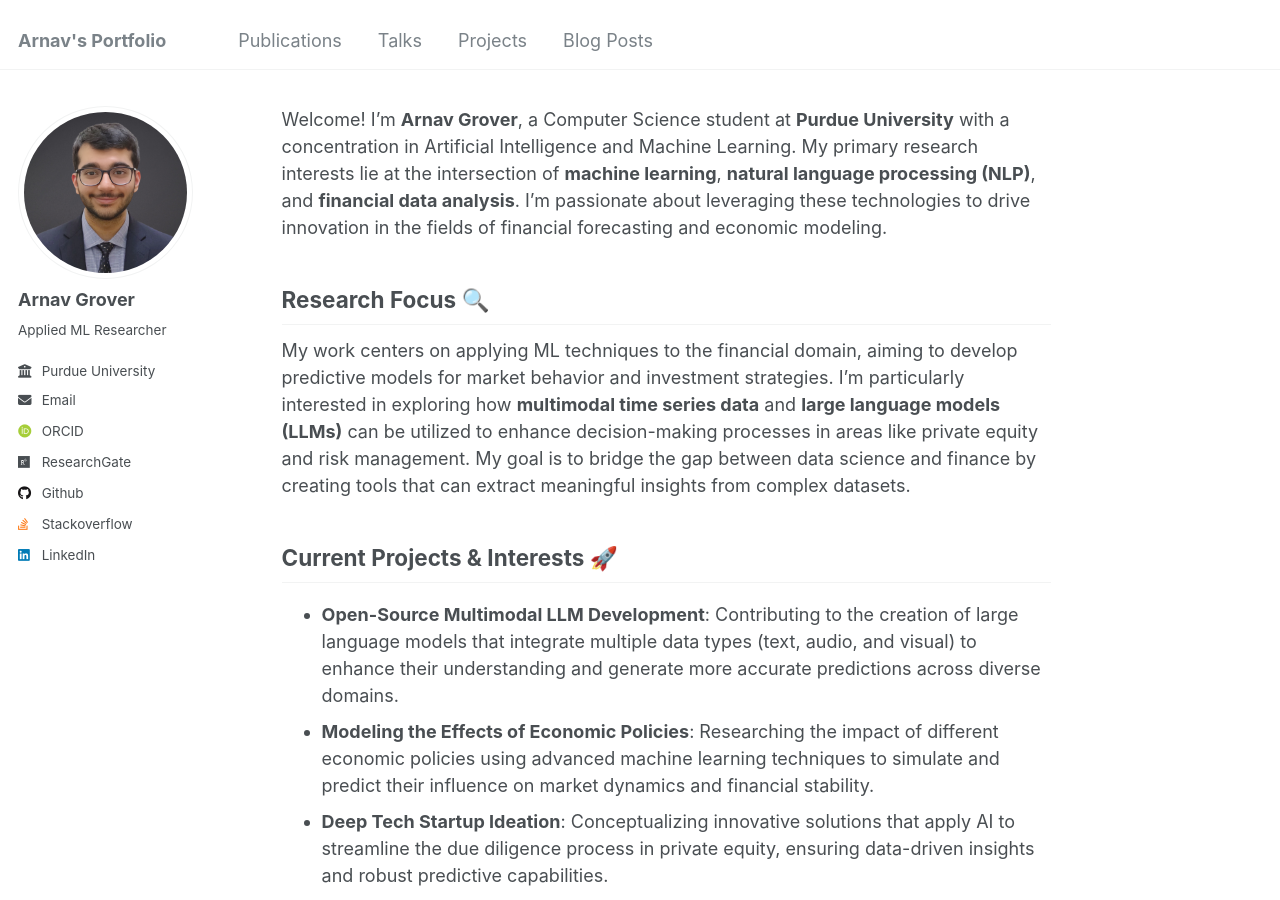
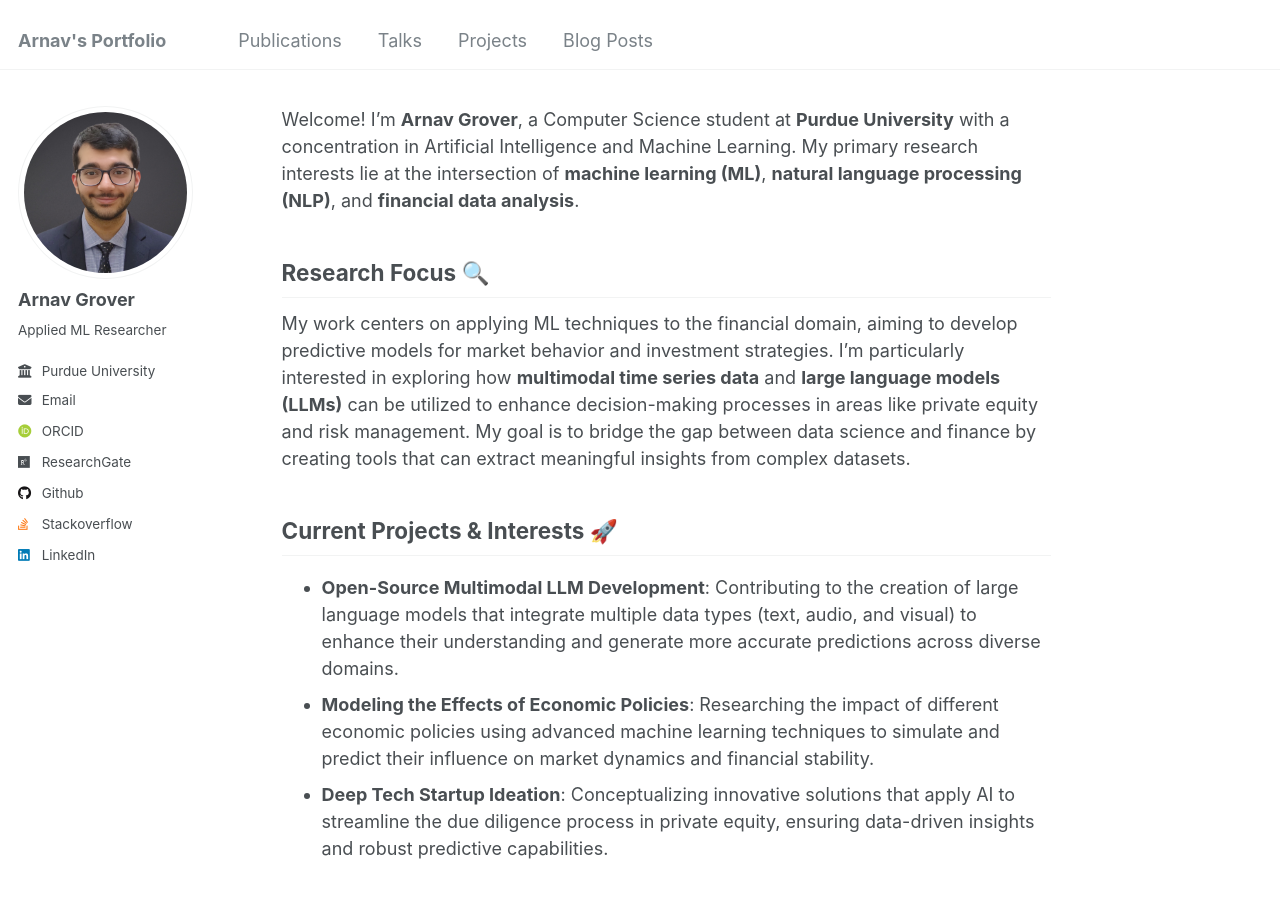
Before and after one commit to Arnav-Gr0ver/Arnav-Gr0ver.github.io, a Jekyll site: the page built from _pages/about.md, in a window 1280 px wide and 900 px high. Built offline with Jekyll 4.4.1, drawn with Linux system fonts in a browser that asks for light colours; some web fonts are replaced.

Commit message:
Update about.md

```diff
--- a/_pages/about.md
+++ b/_pages/about.md
@@ -6,7 +6,7 @@ redirect_from:
   - /about.html
 ---
 
-Welcome! I’m **Arnav Grover**, a Computer Science student at **Purdue University** with a concentration in Artificial Intelligence and Machine Learning. My primary research interests lie at the intersection of **machine learning**, **natural language processing (NLP)**, and **financial data analysis**. I’m passionate about leveraging these technologies to drive innovation in the fields of financial forecasting and economic modeling.
+Welcome! I’m **Arnav Grover**, a Computer Science student at **Purdue University** with a concentration in Artificial Intelligence and Machine Learning. My primary research interests lie at the intersection of **machine learning (ML)**, **natural language processing (NLP)**, and **financial data analysis**.
 
 ## Research Focus 🔍
 
```
